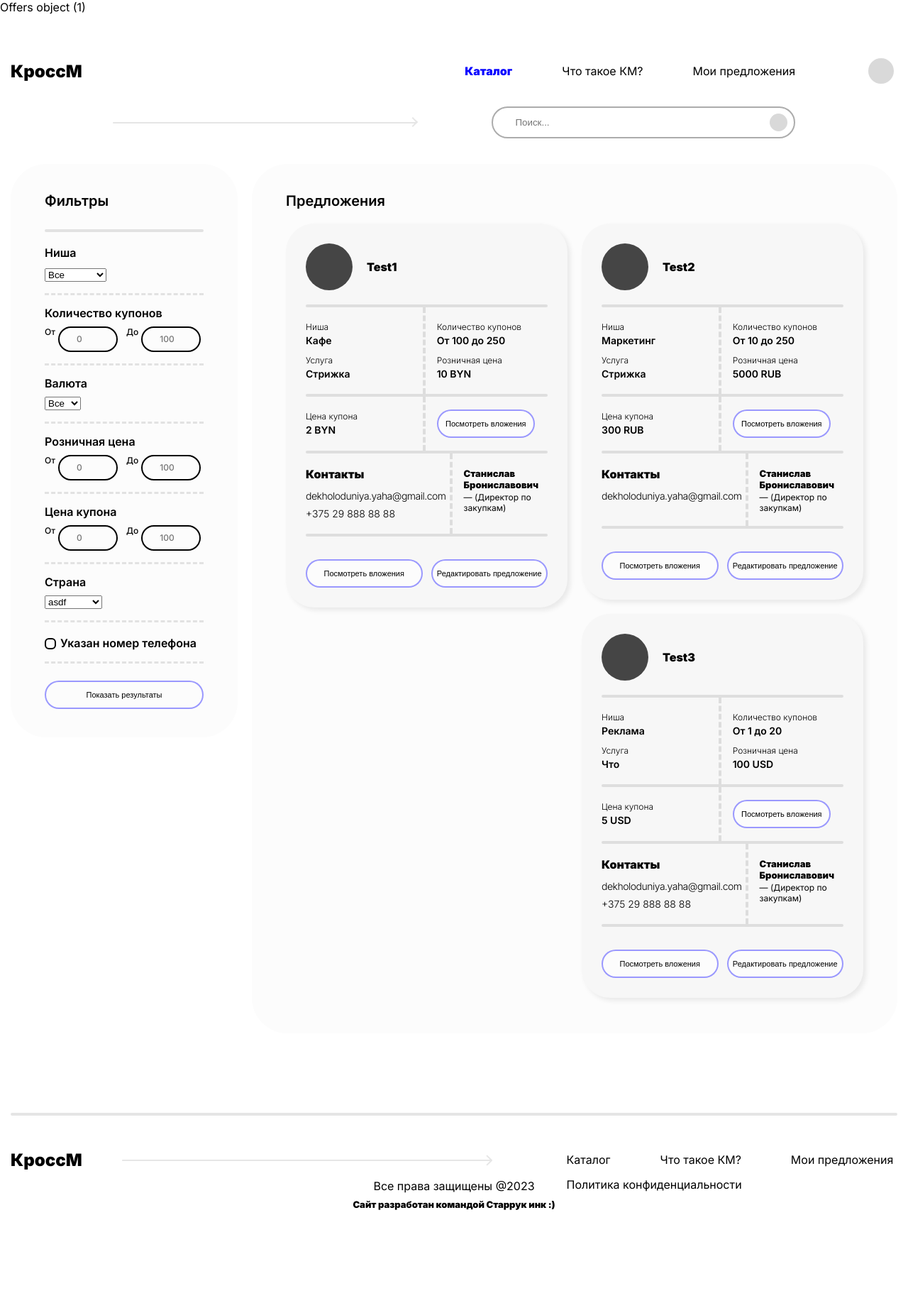
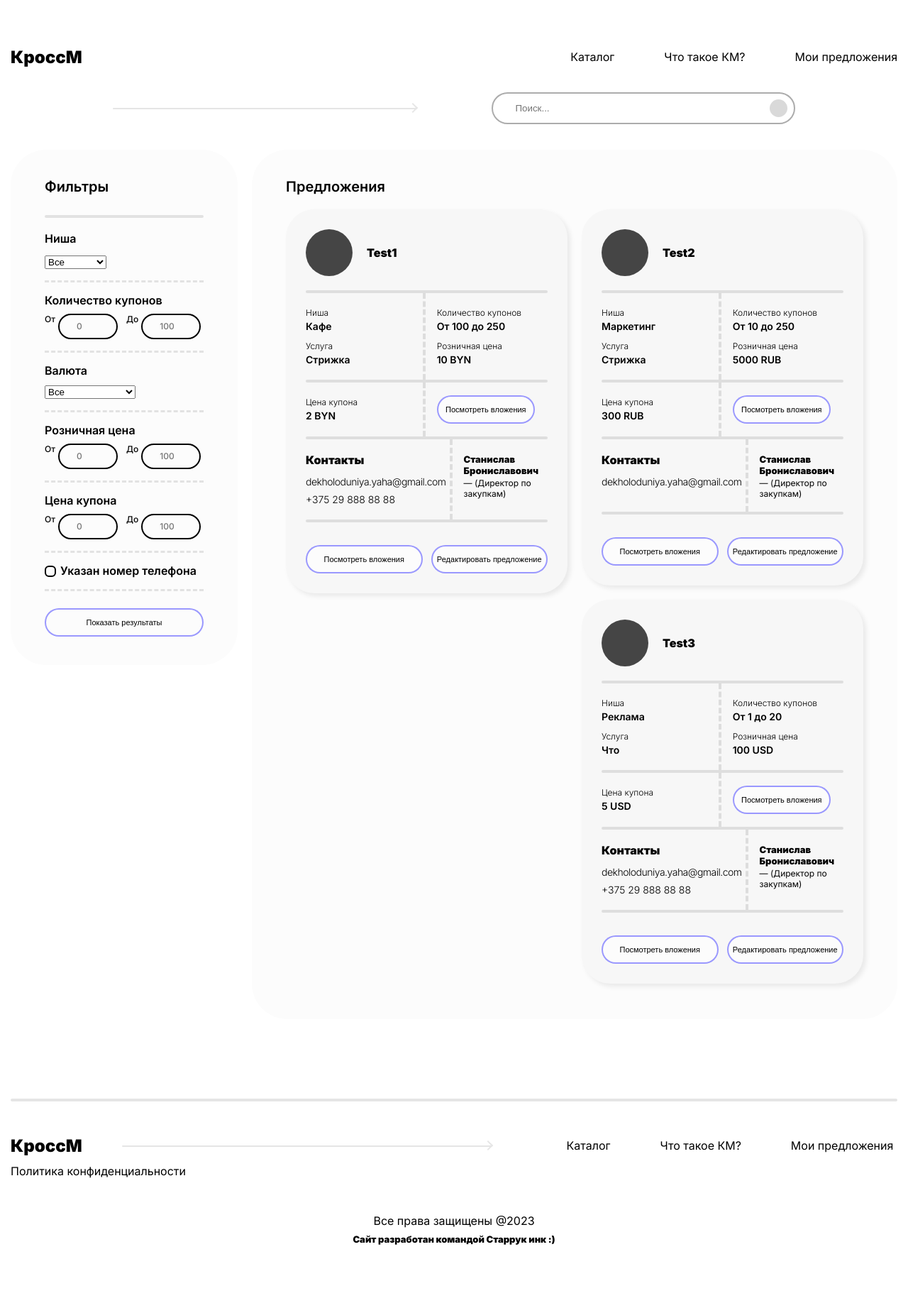
Before and after one commit to cyber-tatarin/crossm, a Django app: page /offers/catalog/ in a window 1280 px wide. Shown: the whole page at 71% size. After the commit the page ends 1754 px from the top, so only its background shows below. Run offline with Django 4.2, Linux system fonts and the light colour scheme; tables that the repository leaves empty hold one stand-in row (values such as "Sample post"); parts of the project's set-up code (start-up, migrations or seed data) failed here and were passed over; some libraries are stand-ins or nearby versions.

Commit message:
catalog page added

```diff
--- a/crossm/offers/templates/offers/catalog.html
+++ b/crossm/offers/templates/offers/catalog.html
@@ -1,7 +1,6 @@
-{% for offer in offers %}
-{{offer}}
-{% endfor %}
 <!DOCTYPE html>
+{% load static %}
+{% load widget_tweaks %}
 <html lang="en">
     <head>
         <meta charset="UTF-8">
@@ -9,30 +8,16 @@
         <meta name="viewport" content="width=device-width, initial-scale=1.0">
         <link rel="preconnect" href="https://fonts.googleapis.com">
         <link rel="preconnect" href="https://fonts.gstatic.com" crossorigin>
-        <link rel="stylesheet"href="https://cdn.jsdelivr.net/npm/choices.js@9.0.1/public/assets/styles/choices.min.css"/>
+        <link rel="stylesheet" href="https://cdn.jsdelivr.net/npm/choices.js@9.0.1/public/assets/styles/choices.min.css"/>
         <link href="https://fonts.googleapis.com/css2?family=Inter:wght@300;400;500;600;700;900&display=swap" rel="stylesheet">
-        <link rel="stylesheet" href="../css/style.css">
+        <link rel="stylesheet" href="{% static 'css/style.css' %}">
         <title>Document</title>
     </head>
     <body>
         <div class="Test"></div>
-        <header class="header">
-            <div class="header-container">
-                    <nav class="nav">
-                        <div class="nav-logo">
-                            <a href="#" class="nav-log__title">КроссМ</a>
-                        </div>
-                        <div class="menu">
-                            <a href="#" class="nav-menu__title active">Каталог</a>
-                            <a href="#" class="nav-menu__title">Что такое КМ?</a>
-                            <a href="#" class="nav-menu__title">Мои предложения</a>
-                            <div class="nav-menu__user">
-                            <!-- <img class="nav-menu__user__img" src="../images/Dima.jpg"> -->
-                            </div>
-                        </div>
-                    </nav>
-            </div>
-        </header>
+
+    {% include "base.html" %}
+    {% block content %}
 
 
         <main class="main">
@@ -45,6 +30,7 @@
                         <hr class="hr-solid-arrow">
                     </div>
                 </div>
+
                 <div class="div-search">
                     <input type="text" class="search-input" placeholder="Поиск...">
                     <button class="search-button" type="submit"></button>
@@ -82,9 +68,10 @@
                     <div style="margin-bottom: 16px;" class="filters-choices">
                         <select class="js-choice">
                             <option value="" selected>Все</option>
-                            <option value="1">RUB</option>
-                            <option value="2">BYN</option>
-                            <option value="3">USD</option>
+                            {% for currency in currencies %}
+                            <option value="">{{currency}}</option>
+                            {% endfor %}
+
                         </select>
                     </div>
                     <hr class="line__dashed-filters">
@@ -112,16 +99,18 @@
                         </div>
                     </div>
                     <hr class="line__dashed-filters">
-                    <p class="filter-subtitle" style="margin-bottom: 9px;">Страна</p>
-                    <div style="margin-bottom: 16px;" class="filters-choices">
-                        <select class="js-choice">
-                            <option value="" selected>asdf</option>
-                            <option value="1">Беларусь</option>
-                            <option value="2">Франция</option>
-                            <option value="3">Испания</option>
-                        </select>
-                    </div>
-                    <hr style="margin-bottom: 20px;" class="line__dashed-filters">
+<!--                    <p class="filter-subtitle" style="margin-bottom: 9px;">Страна</p>-->
+<!--                    <div style="margin-bottom: 16px;" class="filters-choices">-->
+<!--                        <select class="js-choice">-->
+<!--                            <option value="" selected>Выьерите страну</option>-->
+
+<!--                            {% for country in countries %}-->
+<!--                            <option value="{{country.id}}">{{country.country}}</option>-->
+<!--                            {% endfor %}-->
+
+<!--                        </select>-->
+<!--                    </div> -->
+<!--                    <hr style="margin-bottom: 20px;" class="line__dashed-filters">-->
                     <div class="phone-input__right" style="margin-bottom: 16px;">
                         <label style="cursor: pointer;" class="label-filters">
                             <input id="phone" class="check-box" type="checkbox">
@@ -444,13 +433,6 @@
                     </div>
 
 
-
-
-
-
-
-
-
             </div>
 
             </div>
@@ -458,39 +440,13 @@
             </div>
         </div>
         </main>
-        <footer class="footer">
-            <div class="footer-container">
-                <hr class="hr-solid mg-bottom-48px">
-                <div class="footer-content">
-                    <div class="footer-logo">
-                        <a href="#" class="nav-log__title">КроссМ</a>
-                    </div>
-                    <div class="footer-arrow">
-                        <svg width="100%" height="100%" viewBox="0 0 522 16" fill="none" xmlns="http://www.w3.org/2000/svg">
-                        <path d="M1 7C0.447715 7 4.82823e-08 7.44772 0 8C-4.82823e-08 8.55228 0.447715 9 1 9L1 7ZM521.707 8.70715C522.098 8.31663 522.098 7.68346 521.707 7.29294L515.343 0.928977C514.953 0.538453 514.319 0.538453 513.929 0.928977C513.538 1.3195 513.538 1.95267 513.929 2.34319L519.586 8.00005L513.929 13.6569C513.538 14.0474 513.538 14.6806 513.929 15.0711C514.319 15.4616 514.953 15.4616 515.343 15.0711L521.707 8.70715ZM1 9L521 9.00005L521 7.00005L1 7L1 9Z" fill="#E6E6E6"/>
-                        </svg>
-                    </div>
-                    <div class="footer-nav">
-                    <div class="footer-top-titles">
-                        <span class="nav-menu__title">Каталог</span>
-                        <span class="nav-menu__title">Что такое КМ?</span>
-                        <span class="nav-menu__title">Мои предложения</span>
-                    </div>
-                        <p class="nav-menu__title">Политика конфиденциальности</p>
-                    </div>
-                </div>
-                <div class="footer-contacts">
-                    <p class="prava">Все права защищены @2023</p>
-                    <p class="developer">Сайт разработан командой Старрук инк :)</p>
-                </div>
-            </div>
-        </footer>
+       {% include "footer.html" %}
         <!-- <div class="bottom-margin"></div> -->
         <script src="https://cdn.jsdelivr.net/npm/choices.js@9.0.1/public/assets/scripts/choices.min.js"></script>
 
         <script src="https://cdn.jsdelivr.net/npm/masonry-layout@4.2.2/dist/masonry.pkgd.min.js" integrity="sha384-GNFwBvfVxBkLMJpYMOABq3c+d3KnQxudP/mGPkzpZSTYykLBNsZEnG2D9G/X/+7D" crossorigin="anonymous" async></script>
 
-        <script src="../../../static/js/catalog.js"></script>
+        <script src="{% static 'js/catalog.js' %}"></script>
         <script>
         document.querySelectorAll('.check-pop-up').forEach((el) => {
             el.addEventListener('click', () => {
@@ -506,5 +462,5 @@
         })
         </script>
     </body>
-
+{% endblock %}
 </html>
--- a/crossm/offers/views.py
+++ b/crossm/offers/views.py
@@ -4,7 +4,7 @@ from django.shortcuts import render, redirect, reverse, get_object_or_404
 from django.views import View
 from django.contrib.auth.mixins import LoginRequiredMixin
 from .forms import CreateOfferForm
-from companies.models import Companies
+from companies.models import Companies, Countries
 from .models import OffersImages, Offers
 from django.views.generic import DeleteView
 from users.models import User
@@ -150,6 +150,8 @@ class CatalogPageView(View):
 
     def get(self, request, **kwargs):
         offers = Offers.objects.prefetch_related('company__owner__profile_set').order_by('-id').all()
+        countries = Countries.objects.all()
+        currencies = Offers.objects.values('currency').distinct()
 
         # niche = request.GET.get('niche')
         # if niche:
@@ -222,5 +224,7 @@ class CatalogPageView(View):
         context = {
             'offers': offers,
             'profile_ph': profile_ph,
+            'countries': countries,
+            'currencies': currencies
         }
         return render(request, self.template_name, context)
```
